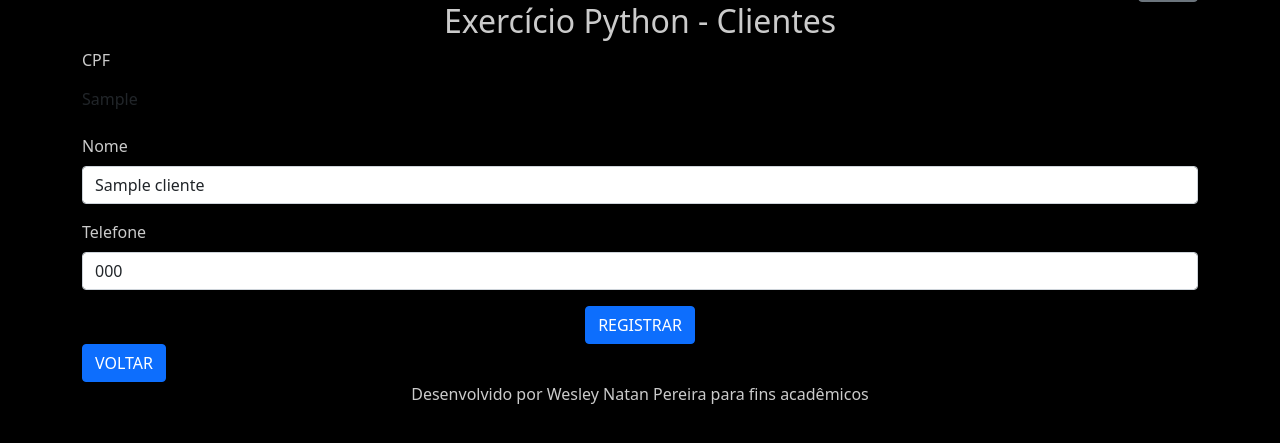
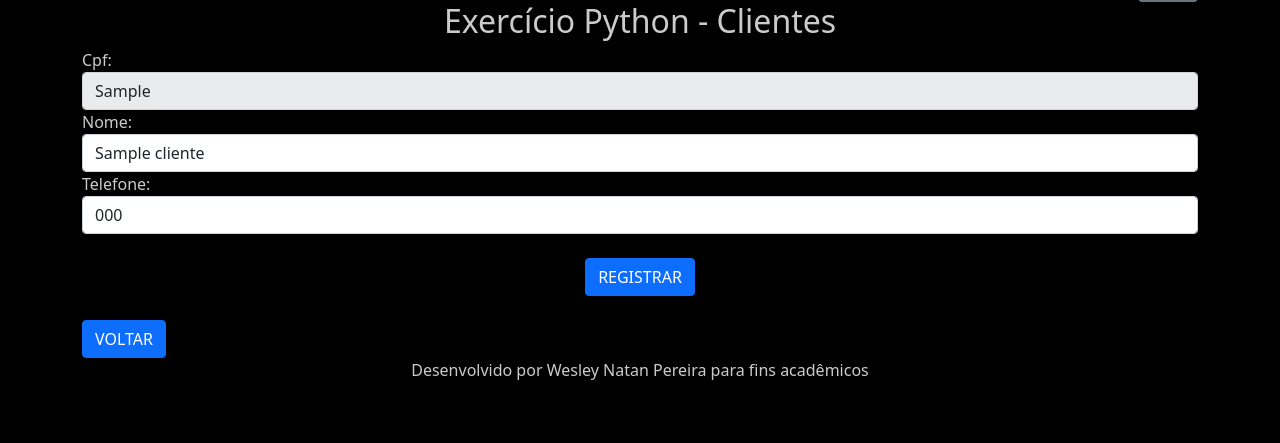
Before and after one commit to wesleynp1/DJango_marcacoes, a Django app: a page that uses templates/base.html in a window 1280 px wide. Shown: the part 92-535 px from the top of the page. Run offline with Django 5.2, Linux system fonts and the light colour scheme; a user stored in the database is signed in; tables that the repository leaves empty hold one stand-in row (values such as "Sample post"); some libraries are stand-ins or nearby versions.

Commit message:
Usando ClienteForm e get_object_or_404 em edit e delete, uso correto de Model.objects.update

```diff
--- /dev/null
+++ b/clientes/forms.py
@@ -0,0 +1,12 @@
+from django import forms
+from clientes.models import Cliente
+
+class ClienteForm(forms.ModelForm):
+    class Meta:
+        model = Cliente
+        fields = [ 'cpf', 'nome', 'telefone' ]
+        widgets = {
+            'cpf':      forms.TextInput(attrs={'class': 'form-control', 'readonly':''}),
+            'nome':     forms.TextInput(attrs={'class': 'form-control'}),
+            'telefone': forms.TextInput(attrs={'class': 'form-control'}),
+        }
--- a/clientes/templates/clientes/add.html
+++ b/clientes/templates/clientes/add.html
@@ -6,28 +6,19 @@
 {% block content %}
     <h2 class="text-center">Exercício Python - Clientes</h2>
 
-    <form action="{% url 'clientes:add'%}" method="post">
+    <form
+        action= {% if acao == "add" %} "{% url 'clientes:add'%}" {% else %} "{% url 'clientes:edit' cpf %}" {% endif %}
+        method="post">
         {% csrf_token %}
 
-        <div class="mb-3">
-            <label class="form-label" for="cpf">CPF</label>
-            <input type="text" name="cpf"  class="form-control" id="cpf" maxlength="11" minlength="11" required>
-        </div>
+        {{ form }}
 
-        <div class="mb-3">
-            <label class="form-label" for="nome">Nome</label>
-            <input type="text" name="nome"  class="form-control" id="nome" required>
-        </div>
-
-        <div class="mb-3">
-            <label class="form-label" for="telefone">Telefone</label>
-            <input type="text" name="telefone"  class="form-control" id="telefone" maxlength="11" pattern="[0-9]*">
-        </div>
-
-        <div class="d-flex justify-content-evenly">
+        <div class="d-flex justify-content-evenly mt-4">
             <input type="submit" value="REGISTRAR" class="btn btn-primary">
         </div>
     </form>
 
+    <p class="text-danger text-center mt-4">{{ mensagem }}</p>
+
     <a href="{% url 'clientes:index' %}" class="btn btn-primary">VOLTAR</a>
 {% endblock %}
--- a/clientes/templates/clientes/edit.html
+++ /dev/null
@@ -1,33 +0,0 @@
-{% extends "base.html" %}
-{% block title %}
-    Exercicio Python
-{% endblock%}
-
-{% block content %}
-    <h2 class="text-center">Exercício Python - Clientes</h2>
-
-    <form action="{% url 'clientes:edit'  cliente.cpf %}" method="post">
-        {% csrf_token %}
-
-        <div class="mb-3">
-            <label class="form-label" for="cpf">CPF</label>
-            <input type="text" name="cpf" value="{{ cliente.cpf }}"  class="form-control-plaintext" id="cpf" maxlength="11" disabled>
-        </div>
-
-        <div class="mb-3">
-            <label class="form-label" for="nome">Nome</label>
-            <input type="text" value="{{ cliente.nome }}" name="nome"  class="form-control" id="nome" required>
-        </div>
-
-        <div class="mb-3">
-            <label class="form-label" for="telefone">Telefone</label>
-            <input type="text" value="{{ cliente.telefone }}" name="telefone"  class="form-control" id="telefone" maxlength="11" pattern="[0-9]*">
-        </div>
-
-        <div class="d-flex justify-content-evenly">
-            <input type="submit" value="REGISTRAR" class="btn btn-primary">
-        </div>
-    </form>
-
-    <a href="{% url 'clientes:index' %}" class="btn btn-primary">VOLTAR</a>
-{% endblock %}
--- a/clientes/views.py
+++ b/clientes/views.py
@@ -1,44 +1,79 @@
 from django.http import Http404
-from django.shortcuts import render, redirect
+from django.shortcuts import render, redirect, get_object_or_404
 from .models import Cliente
 from django.contrib.auth.decorators import login_required
+from clientes.forms import ClienteForm
 
 @login_required
 def index(request):
-    clientes = Cliente.objects.all()
-    return render(request,"clientes/index.html",{"clientes":clientes})
+    return render(
+        request,
+        "clientes/index.html",
+        {"clientes":Cliente.objects.all()}
+    )
 
 @login_required
 def add_cliente(request):
-    if request.method == "GET":
-        return render(request,"clientes/add.html")
-    elif request.method == "POST":
-        Cliente.objects.create(cpf=request.POST["cpf"],nome=request.POST["nome"],telefone=request.POST["telefone"])
-        return redirect("clientes:index")
-    else:
-        raise Http404
+    mensagem = ""
+
+    if request.method == "POST":
+        cliente = ClienteForm(request.POST)
+
+        if cliente.is_valid():
+            Cliente.objects.create(
+                cpf=      cliente.cleaned_data["cpf"],
+                nome=     cliente.cleaned_data["nome"],
+                telefone= cliente.cleaned_data["telefone"]
+            )
+
+            return redirect("clientes:index")
+        else:
+            mensagem = 'Erro de preenchimento do formulario'
+
+    return render(
+        request,
+        "clientes/add.html",
+        {
+            "acao" : "add",
+            "form": ClienteForm(),
+            "mensagem" : mensagem
+        }
+    )
 
 @login_required
 def delete_clientes(request,cpf : str):
-    if request.method == "GET":
-        cliente = Cliente.objects.get(cpf=cpf)
-        return render(request,"clientes/delete.html",{"cliente":cliente})
-    elif request.method == "POST":
-        Cliente.objects.get(cpf=cpf).delete()
+    cliente = get_object_or_404(Cliente, cpf=cpf)
+
+    if request.method == "POST":
+        cliente.delete()
         return redirect("clientes:index")
-    else:
-        raise Http404
+
+    return render(request, "clientes/delete.html", {"cliente": cliente})
 
 @login_required
 def edit_clientes(request, cpf : str):
-    if request.method == "GET":
-        cliente = Cliente.objects.get(cpf=cpf)
-        return render(request,"clientes/edit.html",{"cliente":cliente})
-    elif request.method == "POST":
-        cliente = Cliente.objects.get(cpf=cpf)
-        cliente.telefone = request.POST["telefone"]
-        cliente.nome = request.POST["nome"]
-        cliente.save()
-        return redirect("clientes:index")
-    else:
-        raise Http404
+    cliente = get_object_or_404(Cliente, cpf=cpf)
+    mensagem = ""
+
+    if request.method == "POST":
+        formulario = ClienteForm(request.POST, instance=cliente)
+
+        if formulario.is_valid():
+            Cliente.objects.filter(cpf=cpf).update(
+                nome = formulario.cleaned_data["nome"],
+                telefone = formulario.cleaned_data["telefone"]
+            )
+
+            return redirect("clientes:index")
+        else:
+            mensagem = 'Erro de preenchimento do formulário'
+
+    return render(
+        request,
+        "clientes/add.html",
+        {
+            "cpf" : cliente.cpf,
+            "form": ClienteForm(instance=cliente),
+            "mensagem": mensagem
+        }
+    )
```
Also changed, not shown: clientes/tests.py (+8 -3 lines), servicos/templates/servicos/add.html (+4 -8 lines), servicos/views.py (+5 -5 lines).
